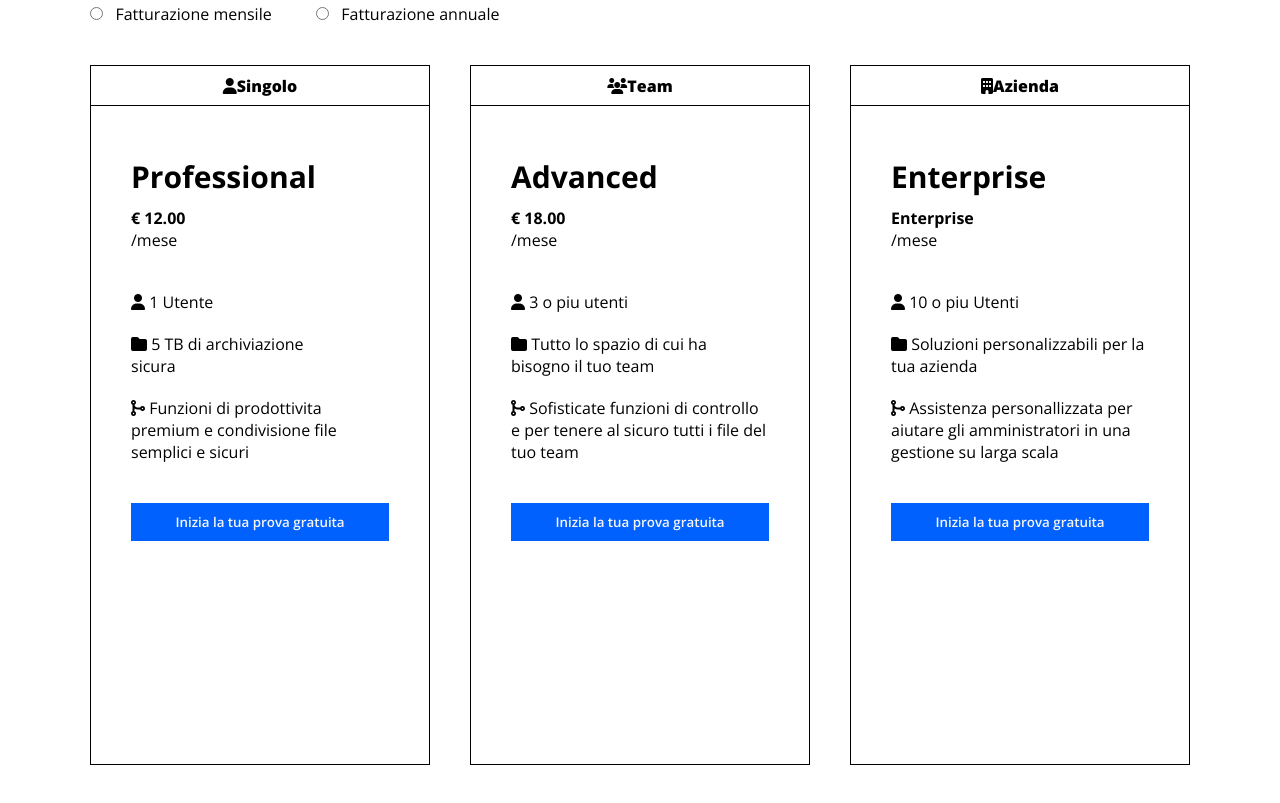
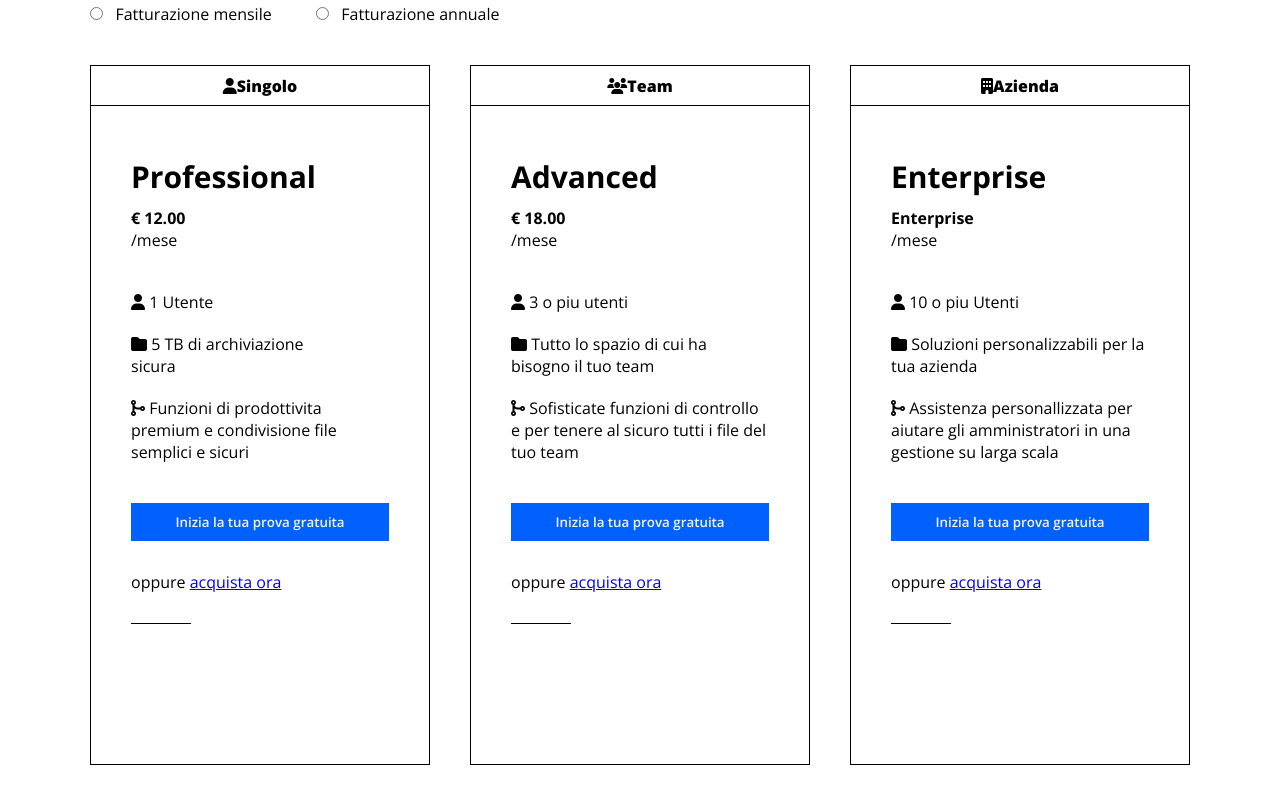
Before and after one commit to justwana-fly/htmlcss-dropbox, a plain HTML site: page index.html in a window 1280 px wide. Shown: the part 962-1765 px from the top of the page. Drawn offline with nearby package versions, Linux system fonts and the light colour scheme.

Commit message:
fatto underline sotto acquista ora

```diff
--- a/index.html
+++ b/index.html
@@ -83,6 +83,9 @@
           <li class="padding-h10"><i class="inline fa-solid fa-code-merge"></i> <p class="inline">Funzioni di prodottivita premium e condivisione file semplici e sicuri</p></li>
          </ul>
          <button class="width hero-button" type="button">Inizia la tua prova gratuita</button>
+         <p class="padding-h30">oppure <a href="#">acquista ora</a></p>
+         <div class="underline"></div>
+
       </div>
      </div>
 
@@ -100,6 +103,8 @@
         <li class="padding-h10"><i class="inline fa-solid fa-code-merge"></i> <p class="inline">Sofisticate funzioni di controllo e per tenere al sicuro tutti i file del tuo team</p></li>
        </ul>
        <button class="width hero-button" type="button">Inizia la tua prova gratuita</button>
+       <p class="padding-h30">oppure <a href="#">acquista ora</a></p>
+       <div class="underline"></div>
     </div>
     </div>
 
@@ -118,6 +123,8 @@
         <li class="padding-h10"><i class="inline fa-solid fa-code-merge"></i> <p class="inline">Assistenza personallizzata per aiutare gli amministratori in una gestione su larga scala</p></li>
        </ul>
        <button class="width hero-button" type="button">Inizia la tua prova gratuita</button>
+       <p class="padding-h30">oppure <a href="#">acquista ora</a></p>
+       <div class="underline"></div>
     </div>
     </div>
    </section>
--- a/style.css
+++ b/style.css
@@ -24,7 +24,6 @@ ul{
 	--color-florida: #0093ce;
 	--color-designit-green: #a2d39b;
 }
-/* header navbar */
 .strong{
     font-weight: 700;
 }
@@ -91,12 +90,10 @@ ul{
     padding-top: 100px;
     background-color: var(--color-jumbotron-blue);
 }
-
 .hero{
     max-width: 1200px;
     margin: 0 auto;
 }
-
 .left{
    width: 40%;
 }
@@ -152,13 +149,10 @@ h3{
     padding: 12px;
     justify-content: center;
 }
-
 .row-h{
     border: 1px solid black;
     width: calc(100% / 3);
     height: 700px;
-
-    /* padding: 0px 20px 0 20px; */
 }
 .inline{
     display: inline;
@@ -166,3 +160,7 @@ h3{
 .width{
     width: 100%;
 }
+.underline{
+    border-bottom: 1px solid black;
+    width: 60px;
+}
```
